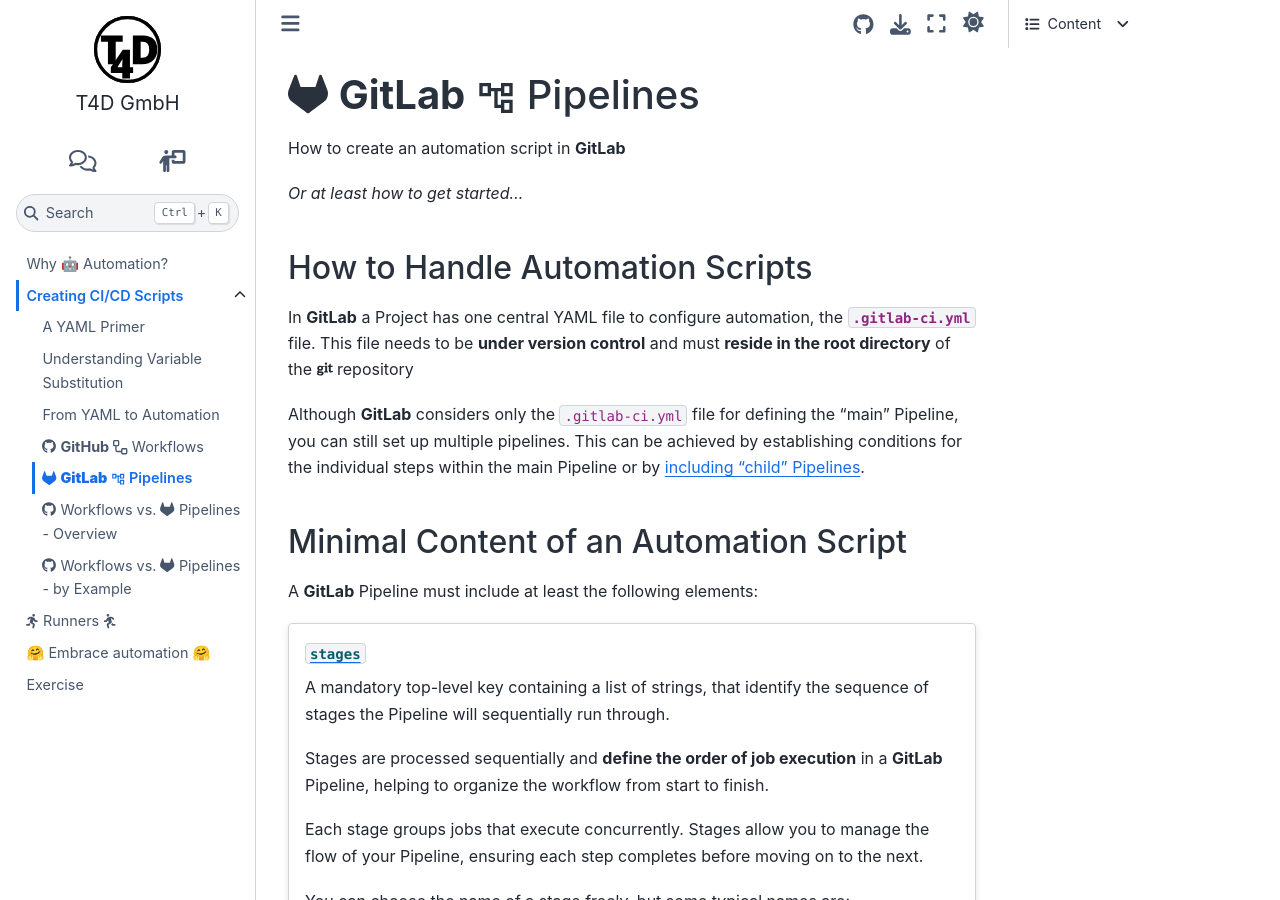
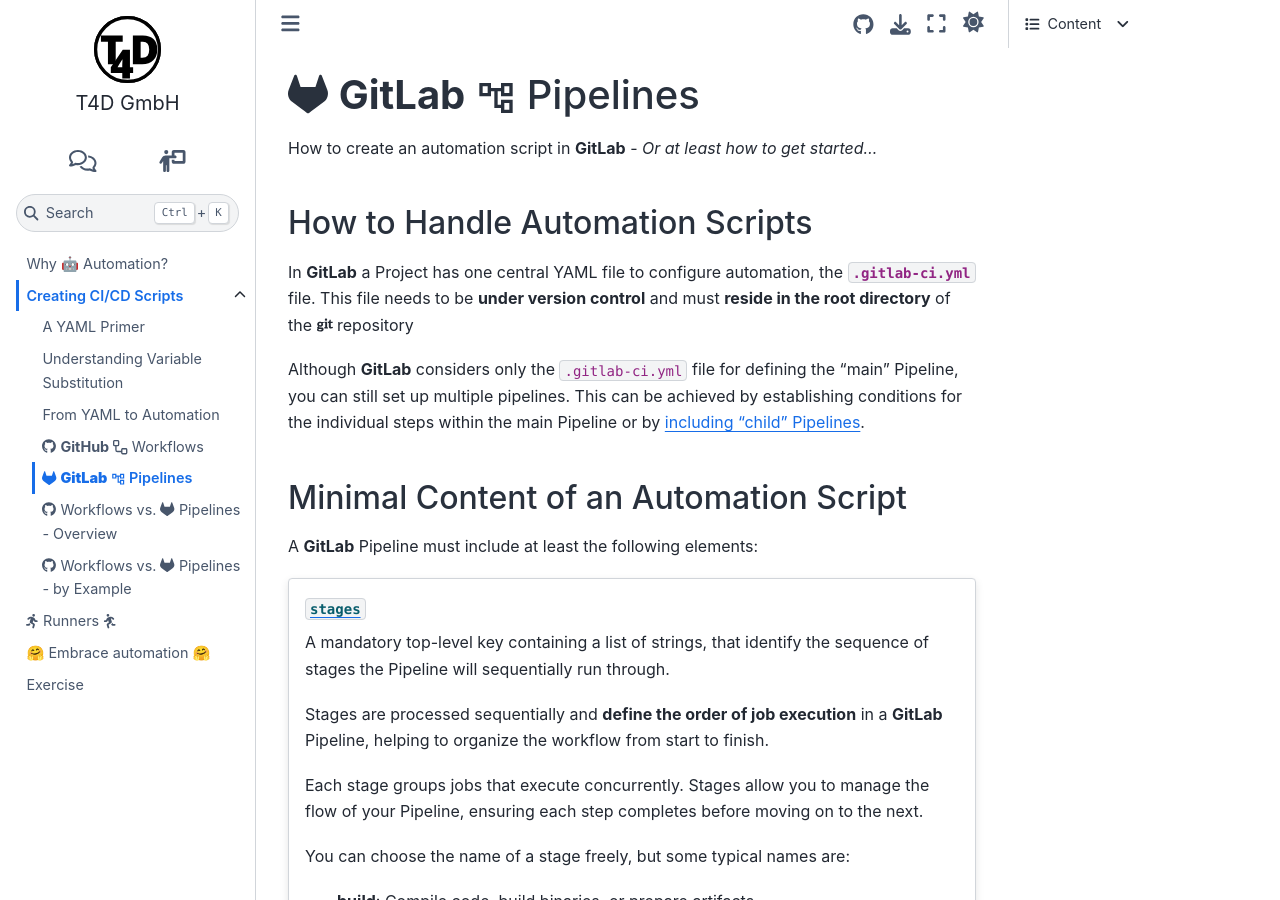
Before and after one commit to t4d-gmbh/ci-cd-workflows, a Sphinx documentation site: the page built from source/content/creating_workflows/gitlab_pipelines/index.md, in a window 1280 px wide and 900 px high. Built offline with Sphinx 7.4.7 and the Sphinx Book theme 1.1.4, drawn with Linux system fonts in a browser that asks for light colours; the version number could not be read and is left out.

```diff
--- a/source/content/creating_workflows/gitlab_pipelines/index.md
+++ b/source/content/creating_workflows/gitlab_pipelines/index.md
@@ -1,8 +1,6 @@
 ## <i class="fab fa-gitlab"></i> **GitLab** {material-outlined}`account_tree` Pipelines
 
-How to create an automation script in **GitLab**
-
-_Or at least how to get started..._
+How to create an automation script in **GitLab** - _Or at least how to get started..._
 
 {% if build == "slides" %}
 <!-- BUILDING THE SLIDES -->
```
